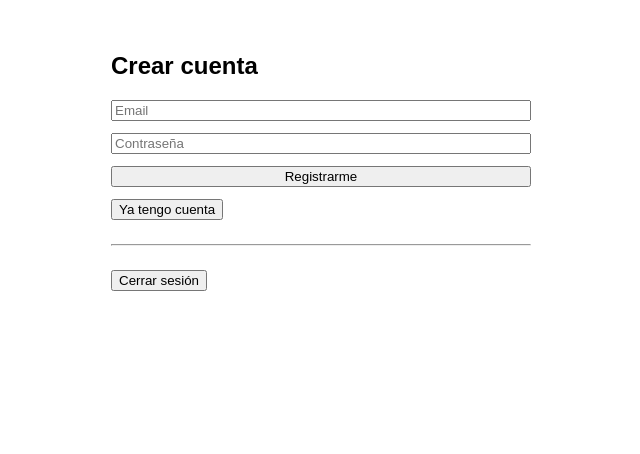
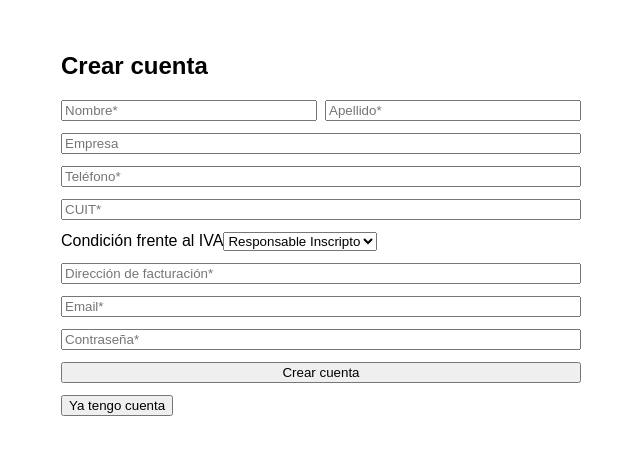
Before and after one commit to melianidjar29-cloud/nartex-app, a Next.js app: page /auth in a window 1280 px wide. Both pictures are taken after a click on the button "No tengo cuenta". Shown: the top 454 px of the page, without its empty margins (319-959 px from the left). Built offline with nearby package versions, Linux system fonts and the light colour scheme; no server answers.

Commit message:
Update auth.js

```diff
--- a/pages/auth.js
+++ b/pages/auth.js
@@ -3,50 +3,119 @@ import { supabase } from '../lib/supabaseClient'
 
 export default function Auth() {
   const [modoLogin, setModoLogin] = useState(true)
+  const [msg, setMsg] = useState('')
+
+  // comunes
   const [email, setEmail] = useState('')
   const [password, setPassword] = useState('')
-  const [msg, setMsg] = useState('')
+
+  // datos de perfil (solo para registro)
+  const [nombre, setNombre] = useState('')
+  const [apellido, setApellido] = useState('')
+  const [empresa, setEmpresa] = useState('')
+  const [telefono, setTelefono] = useState('')
+  const [cuit, setCuit] = useState('')
+  const [condIva, setCondIva] = useState('Responsable Inscripto')
+  const [dirFact, setDirFact] = useState('')
+
+  const irAlPanel = () => { window.location.href = '/panel' }
 
   const onSubmit = async (e) => {
     e.preventDefault()
     setMsg('')
-    if (modoLogin) {
-      const { error } = await supabase.auth.signInWithPassword({ email, password })
-      if (error) setMsg(error.message)
-      else window.location.href = '/' // listo, adentro
-    } else {
-      const { error } = await supabase.auth.signUp({ email, password })
-      if (error) setMsg(error.message)
-      else setMsg('Registro exitoso. Ahora podés iniciar sesión.')
+
+    try {
+      if (modoLogin) {
+        const { error } = await supabase.auth.signInWithPassword({ email, password })
+        if (error) throw error
+        irAlPanel()
+        return
+      }
+
+      // REGISTRO COMPLETO
+      if (!nombre || !apellido || !telefono || !cuit || !dirFact) {
+        setMsg('Completá todos los campos obligatorios.')
+        return
+      }
+
+      // 1) Crear usuario
+      const { error: signUpErr } = await supabase.auth.signUp({ email, password })
+      if (signUpErr) throw signUpErr
+
+      // Si la confirmación por email está desactivada, ya hay sesión.
+      // Si está activada, este paso requeriría confirmación previa.
+      // Para evitar líos, intentamos asegurar sesión:
+      await supabase.auth.signInWithPassword({ email, password }).catch(()=>{})
+
+      // 2) Obtener user_id actual
+      const { data: udata } = await supabase.auth.getUser()
+      const userId = udata?.user?.id
+      if (!userId) throw new Error('No se pudo obtener el usuario recién creado.')
+
+      // 3) Guardar/actualizar perfil en public.clientes
+      const payload = {
+        user_id: userId,
+        email,
+        nombre,
+        apellido,
+        empresa,
+        telefono,
+        cuit,
+        condicion_iva: condIva,
+        direccion_facturacion: dirFact
+      }
+
+      const { error: upsertErr } = await supabase
+        .from('clientes')
+        .upsert(payload, { onConflict: 'user_id' })
+
+      if (upsertErr) throw upsertErr
+
+      setMsg('✅ Cuenta creada. Redirigiendo al panel…')
+      setTimeout(irAlPanel, 600)
+
+    } catch (err) {
+      setMsg('❌ ' + (err?.message || 'Error desconocido'))
     }
   }
 
-  const logout = async () => {
-    await supabase.auth.signOut()
-    window.location.href = '/auth'
-  }
+  return (
+    <main style={{padding: 24, fontFamily: 'sans-serif', maxWidth: 520, margin: '0 auto'}}>
+      <h2>{modoLogin ? 'Iniciar sesión' : 'Crear cuenta'}</h2>
 
-  return (
-    <main style={{padding: 24, fontFamily: 'sans-serif', maxWidth: 420, margin: '0 auto'}}>
-      <h2>{modoLogin ? 'Iniciar sesión' : 'Crear cuenta'}</h2>
       <form onSubmit={onSubmit} style={{display:'grid', gap:12, marginTop:12}}>
-        <input
-          type="email" placeholder="Email" value={email}
-          onChange={e=>setEmail(e.target.value)} required
-        />
-        <input
-          type="password" placeholder="Contraseña" value={password}
-          onChange={e=>setPassword(e.target.value)} required
-        />
-        <button type="submit">{modoLogin ? 'Entrar' : 'Registrarme'}</button>
+        {!modoLogin && (
+          <>
+            <div style={{display:'grid', gap:8, gridTemplateColumns:'1fr 1fr'}}>
+              <input placeholder="Nombre*" value={nombre} onChange={e=>setNombre(e.target.value)} required />
+              <input placeholder="Apellido*" value={apellido} onChange={e=>setApellido(e.target.value)} required />
+            </div>
+            <input placeholder="Empresa" value={empresa} onChange={e=>setEmpresa(e.target.value)} />
+            <input placeholder="Teléfono*" value={telefono} onChange={e=>setTelefono(e.target.value)} required />
+            <input placeholder="CUIT*" value={cuit} onChange={e=>setCuit(e.target.value)} required />
+            <label>Condición frente al IVA
+              <select value={condIva} onChange={e=>setCondIva(e.target.value)}>
+                <option>Responsable Inscripto</option>
+                <option>Monotributista</option>
+                <option>Exento</option>
+                <option>Consumidor Final</option>
+              </select>
+            </label>
+            <input placeholder="Dirección de facturación*" value={dirFact} onChange={e=>setDirFact(e.target.value)} required />
+          </>
+        )}
+
+        <input type="email" placeholder="Email*" value={email} onChange={e=>setEmail(e.target.value)} required />
+        <input type="password" placeholder="Contraseña*" value={password} onChange={e=>setPassword(e.target.value)} required />
+
+        <button type="submit">{modoLogin ? 'Entrar' : 'Crear cuenta'}</button>
       </form>
-      {msg && <p style={{color:'crimson', marginTop:10}}>{msg}</p>}
+
+      {msg && <p style={{marginTop:10}}>{msg}</p>}
+
       <button onClick={()=>setModoLogin(!modoLogin)} style={{marginTop:12}}>
         {modoLogin ? 'No tengo cuenta' : 'Ya tengo cuenta'}
       </button>
-
-      <hr style={{margin:'24px 0'}}/>
-      <button onClick={logout}>Cerrar sesión</button>
     </main>
   )
 }
```
